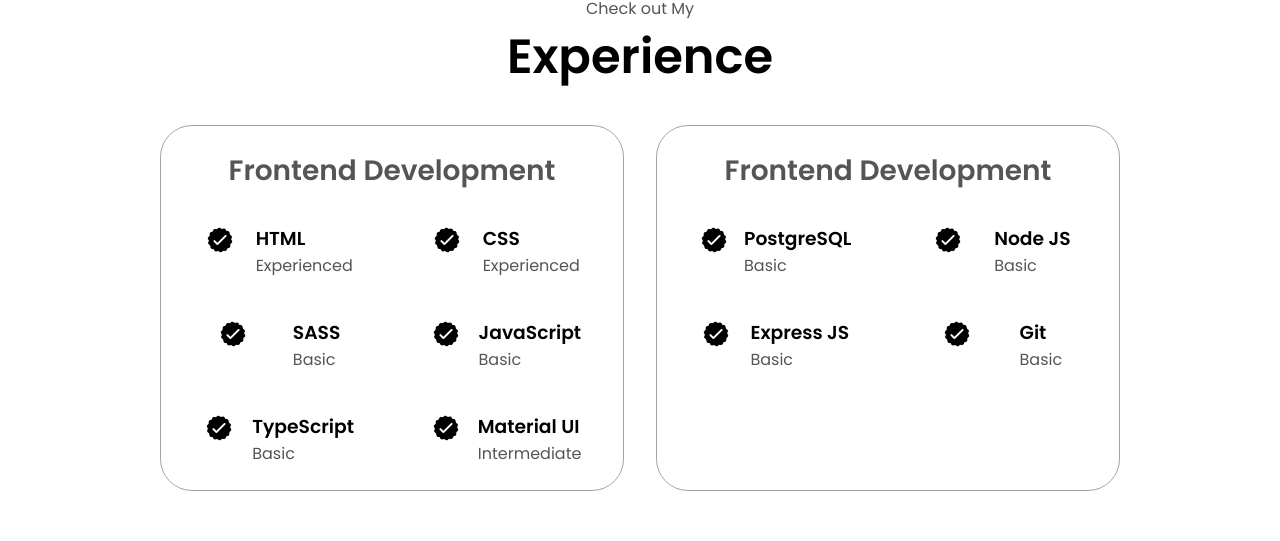
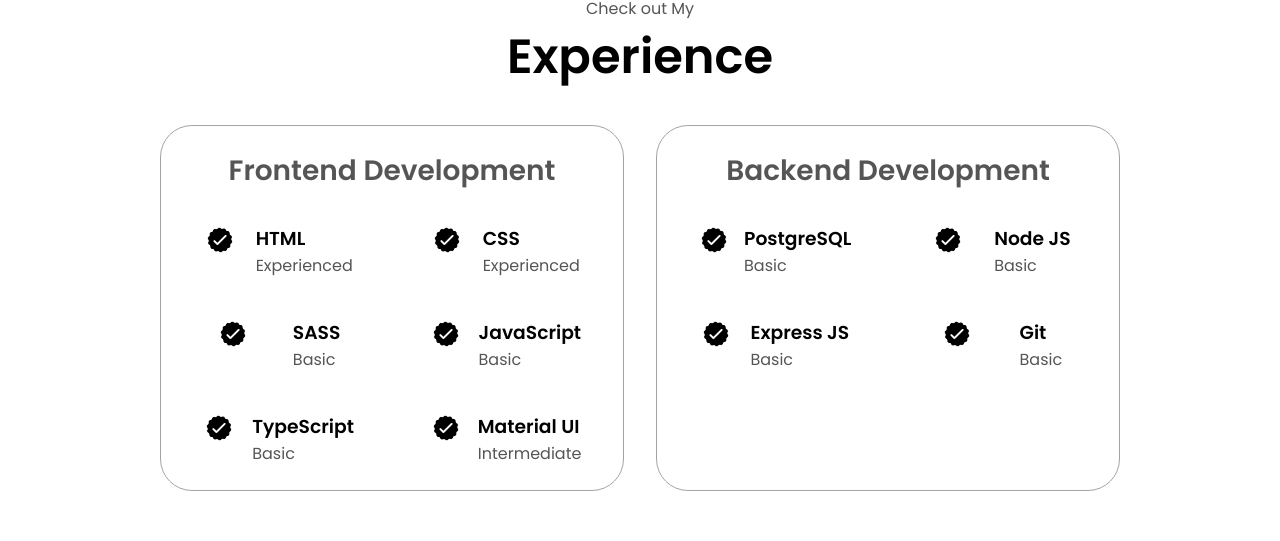
Before and after one commit to dannysails/myrecent-templteportfolio, a plain HTML site: page index.html in a window 1280 px wide. Shown: the part 1756-2297 px from the top of the page. Drawn offline with nearby package versions, Linux system fonts and the light colour scheme.

Commit message:
Update index.html

```diff
--- a/index.html
+++ b/index.html
@@ -199,8 +199,8 @@
               </article>
             </div>
           </div>
-          <div class="details-container">
-            <h2 class="experience-sub-title">Frontend Development</h2>
+          <div class="details-container" data-aos="fade-down-right">
+            <h2 class="experience-sub-title">Backend Development</h2>
             <div class="article-container">
               <article>
                 <img
```
